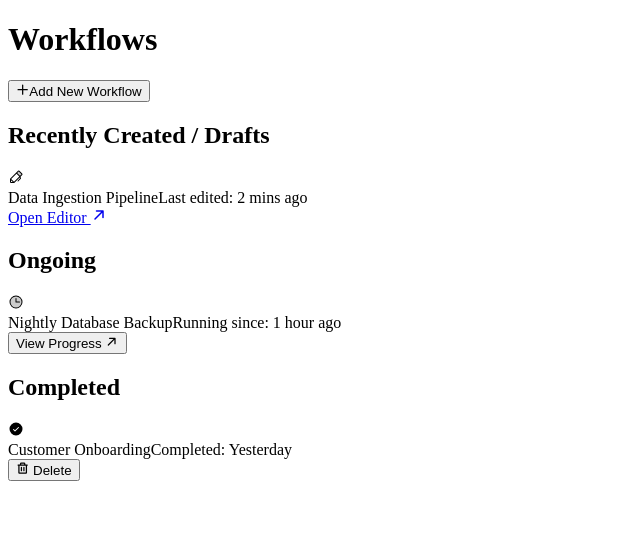
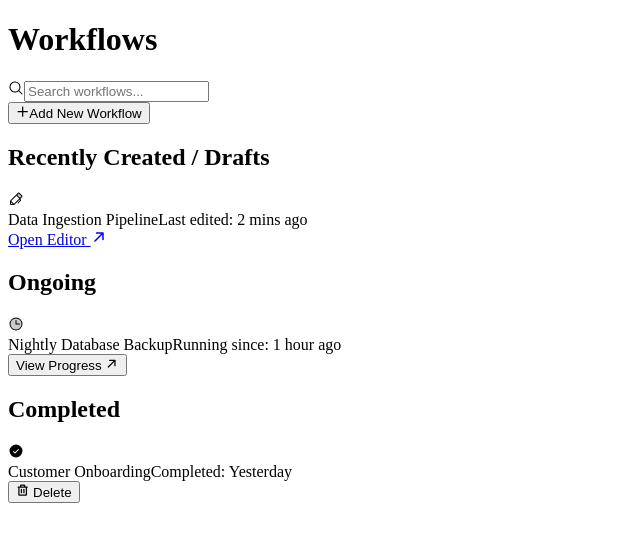
Before and after one commit to exorcist09/kairo-v2, a Next.js app in the folder frontend/: page /Workflowpage/Workflows in a window 1280 px wide. Shown: the top 542 px of the page, without its empty margins (0-640 px from the left). Built offline with nearby package versions, Linux system fonts and the light colour scheme.

Commit message:
feat: implement seach in workflow

```diff
--- a/frontend/src/pages/Workflowpage/Workflows.tsx
+++ b/frontend/src/pages/Workflowpage/Workflows.tsx
@@ -2,7 +2,7 @@
 
 import { useState } from "react";
 import Link from "next/link";
-import { Plus, Clock, CheckCircle, Trash, ArrowUpRight, Pen, FolderDashed } from "@phosphor-icons/react";
+import { Plus, Clock, CheckCircle, Trash, ArrowUpRight, Pen, FolderDashed, MagnifyingGlass } from "@phosphor-icons/react";
 import CreateWorkflowModal from "./components/CreateWorkflowModal";
 
 type Workflow = {
@@ -21,10 +21,13 @@ const INITIAL_WORKFLOWS: Workflow[] = [
 export default function Workflows() {
   const [workflows, setWorkflows] = useState<Workflow[]>(INITIAL_WORKFLOWS);
   const [isModalOpen, setIsModalOpen] = useState(false);
+  const [searchQuery, setSearchQuery] = useState("");
 
-  const drafts = workflows.filter((w) => w.status === "draft");
-  const ongoing = workflows.filter((w) => w.status === "ongoing");
-  const completed = workflows.filter((w) => w.status === "completed");
+  const filteredWorkflows = workflows.filter(w => w.name.toLowerCase().includes(searchQuery.toLowerCase()));
+
+  const drafts = filteredWorkflows.filter((w) => w.status === "draft");
+  const ongoing = filteredWorkflows.filter((w) => w.status === "ongoing");
+  const completed = filteredWorkflows.filter((w) => w.status === "completed");
 
   const handleDelete = (id: string) => {
     setWorkflows(workflows.filter((w) => w.id !== id));
@@ -49,6 +52,20 @@ export default function Workflows() {
       {/* Header */}
       <div className="flex items-center justify-between mb-8">
         <h1 className="text-2xl font-bold text-gray-900">Workflows</h1>
+
+        <div className="flex items-center gap-4">
+          {/* Search Bar */}
+          <div className="relative">
+            <MagnifyingGlass className="absolute left-3 top-1/2 -translate-y-1/2 text-gray-400 w-5 h-5" />
+            <input
+              type="text"
+              placeholder="Search workflows..."
+              value={searchQuery}
+              onChange={(e) => setSearchQuery(e.target.value)}
+              className="pl-10 pr-4 py-2.5 bg-white border border-gray-200 rounded-lg text-sm text-gray-900 focus:outline-none focus:ring-2 focus:ring-blue-500/20 focus:border-blue-500 w-64 transition-all"
+            />
+          </div>
+
           <button
             onClick={handleOpenModal}
             className="flex items-center gap-2 bg-blue-600 text-white px-5 py-2.5 rounded-lg text-sm font-medium hover:bg-blue-700 transition-colors shadow-sm"
@@ -57,16 +74,22 @@ export default function Workflows() {
             Add New Workflow
           </button>
         </div>
+      </div>
 
       <div className="flex-1 overflow-y-auto no-scrollbar pb-8">
-        {workflows.length === 0 ? (
+        {filteredWorkflows.length === 0 ? (
           /* Empty State */
           <div className="w-full h-64 border-2 border-dashed border-gray-200 rounded-2xl flex flex-col items-center justify-center bg-gray-50/50">
             <div className="w-16 h-16 bg-white rounded-full flex items-center justify-center shadow-sm mb-4">
               <FolderDashed weight="duotone" className="w-8 h-8 text-gray-400" />
             </div>
-            <h3 className="text-lg font-semibold text-gray-900 mb-1">No Workflows Yet</h3>
-            <p className="text-sm text-gray-500 mb-6">Create your first workflow to get started.</p>
+            <h3 className="text-lg font-semibold text-gray-900 mb-1">
+              {searchQuery ? "No matching workflows" : "No Workflows Yet"}
+            </h3>
+            <p className="text-sm text-gray-500 mb-6">
+              {searchQuery ? "Try adjusting your search query." : "Create your first workflow to get started."}
+            </p>
+            {!searchQuery && (
               <button
                 onClick={handleOpenModal}
                 className="flex items-center gap-2 bg-white border border-gray-200 text-gray-700 px-5 py-2.5 rounded-lg text-sm font-medium hover:bg-gray-50 transition-colors shadow-sm"
@@ -74,6 +97,7 @@ export default function Workflows() {
                 <Plus weight="bold" className="w-4 h-4" />
                 Create Workflow
               </button>
+            )}
           </div>
         ) : (
           /* Populated State */
```
Lines whose indentation alone changed are shown as unchanged.
